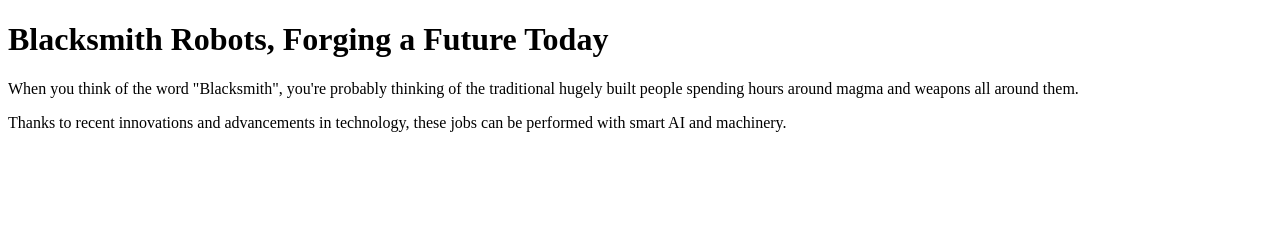
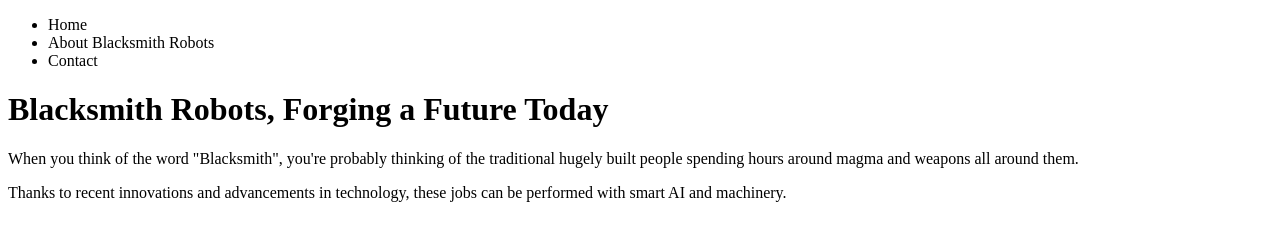
Before and after one commit to davidq2002/blacksmith_robots, a plain HTML site: page index.html in a window 1280 px wide. Drawn offline with Linux system fonts and the light colour scheme.

Commit message:
addeed ul links

```diff
--- a/index.html
+++ b/index.html
@@ -8,10 +8,22 @@
 </head>
 <body>
     <title>Blacksmith Robots</title>
+
+<nav>
+    <ul>
+        <li><a href=""></a>Home</li>
+        <li><a href=""></a>About Blacksmith Robots</li>
+        <li><a href=""></a>Contact</li>
+    </ul>
+</nav>
+
+
     <h1>Blacksmith Robots, Forging a Future Today</h1>
 
 
 <p>When you think of the word "Blacksmith", you're probably thinking of the traditional hugely built people spending hours around magma and weapons all around them.</p>
 <p>Thanks to recent innovations and advancements in technology, these jobs can be performed with smart AI and machinery. </p>
+
+
 </body>
 </html>
```
